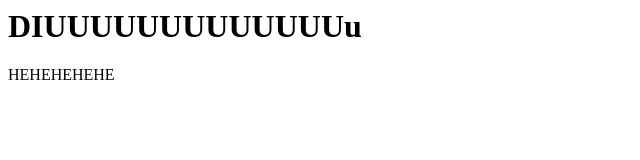
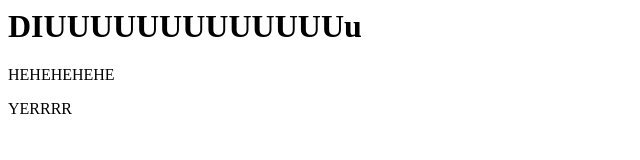
Before and after one commit to imjhanC/PracJhan, a plain HTML site: page Homepage.html in a window 1280 px wide. Shown: the full height of the page, 0-640 px from the left. Drawn offline with Linux system fonts and the light colour scheme.

Commit message:
Test Branch

```diff
--- a/Homepage.html
+++ b/Homepage.html
@@ -5,5 +5,6 @@
   <body>
     <h1>DIUUUUUUUUUUUUUu</h1>
     <p>HEHEHEHEHE</p>
+    <p>YERRRR</p>
   </body>
 </html>
```
